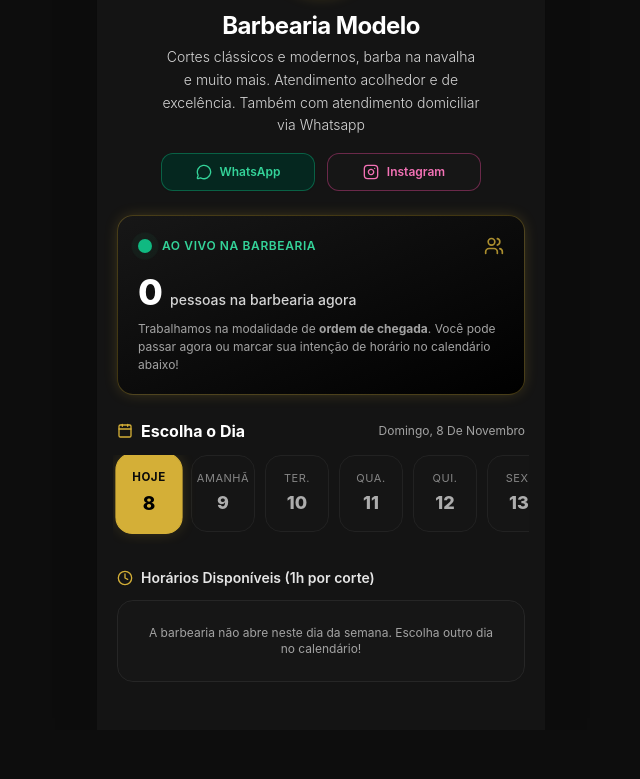
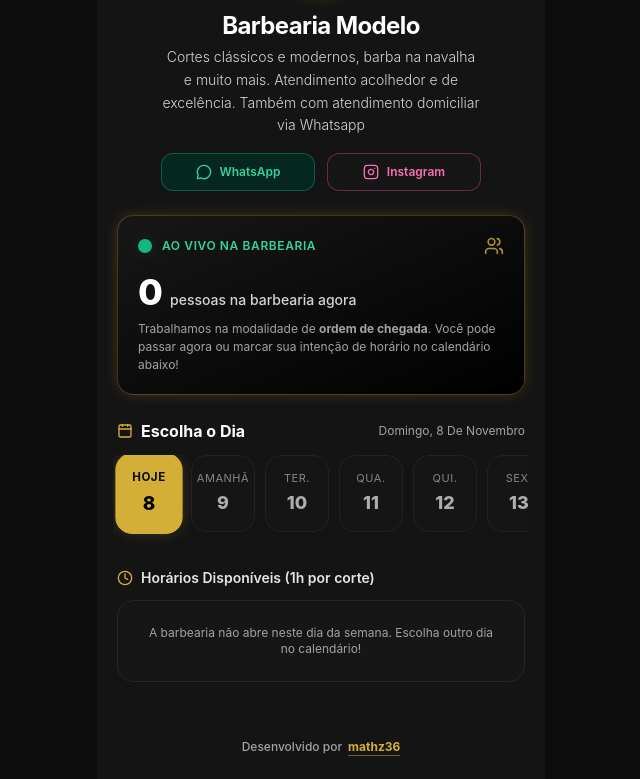
Before and after one commit to Mathz36/barberQueue, a Next.js app: page / in a window 1280 px wide. Shown: the part 226-1005 px from the top of the page, without its empty margins (319-959 px from the left). Before the commit the page ends 956 px from the top, so only its background shows below. Built offline with nearby package versions, Linux system fonts and the light colour scheme.

Commit message:
feat: add developer credits footer with github link

```diff
--- a/src/app/layout.tsx
+++ b/src/app/layout.tsx
@@ -32,8 +32,23 @@ export default function RootLayout({
   return (
     <html lang="pt-BR">
       <body className="min-h-screen antialiased bg-[#0D0D0D] text-neutral-100 flex justify-center">
-        <div className="w-full max-w-md min-h-screen bg-[#141414] shadow-2xl relative flex flex-col pb-12">
-          {children}
+        <div className="w-full max-w-md min-h-screen bg-[#141414] shadow-2xl relative flex flex-col">
+          <div className="flex-1 flex flex-col pb-8">
+            {children}
+          </div>
+          <footer className="py-6 px-4 text-center text-xs text-neutral-400 border-t border-neutral-900/90 mt-auto">
+            <p className="flex items-center justify-center gap-1.5 font-medium">
+              <span>Desenvolvido por</span>
+              <a
+                href="https://github.com/mathz36"
+                target="_blank"
+                rel="noopener noreferrer"
+                className="text-gold hover:text-yellow-300 font-bold underline underline-offset-4 decoration-gold/50 hover:decoration-gold transition"
+              >
+                mathz36
+              </a>
+            </p>
+          </footer>
         </div>
       </body>
     </html>
```
Also changed, not shown: ai-memory/STATE.md (+6 -11 lines), ai-memory/TASKS.md (+1 -0 lines), ai-memory/CHANGELOG.md.
